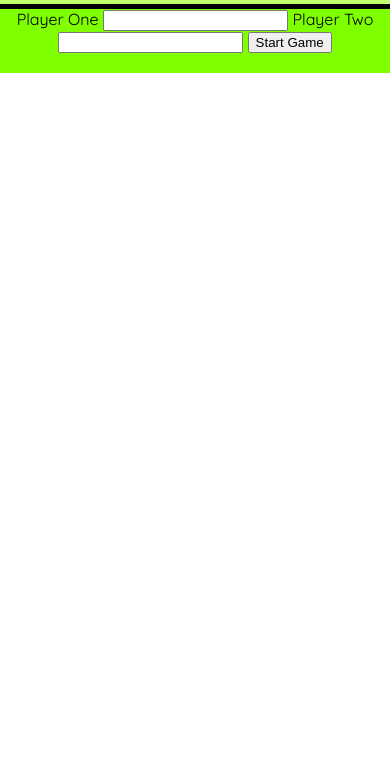
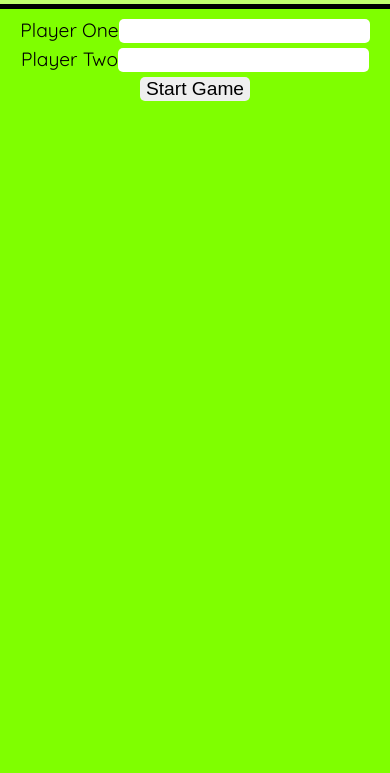
Before and after one commit to Habidoye97/tictactoe, a plain HTML site: page index.html in a window 390 px wide. Shown: the part 71-844 px from the top of the page. Drawn offline with Linux system fonts and the light colour scheme.

Commit message:
Responsive Project

```diff
--- a/main.css
+++ b/main.css
@@ -7,6 +7,7 @@
 
 body {
   font-family: 'Quicksand', sans-serif;
+  background: chartreuse;
 }
 
 header {
@@ -45,6 +46,19 @@ table {
   font-size: 4rem;
 }
 
+form {
+  padding: 20px 0;
+  font-size: 1.2rem;
+  line-height: 1.2;
+}
+
+form input {
+  font-size: inherit;
+  outline: none;
+  border: none;
+  border-radius: 5px;
+}
+
 .score {
   display: flex;
   align-items: center;
@@ -61,3 +75,25 @@ table {
 .none {
   display: none;
 }
+
+@media only screen and (max-width: 800px) {
+  form {
+    display: flex;
+    flex-wrap: wrap;
+    justify-content: center;
+    padding: 10px 0;
+  }
+
+  form input {
+    margin-bottom: 5px;
+  }
+}
+
+@media only screen and (max-width: 340px) {
+  .score {
+    flex-direction: column;
+  }
+  header {
+    height: fit-content;
+  }
+}
```
